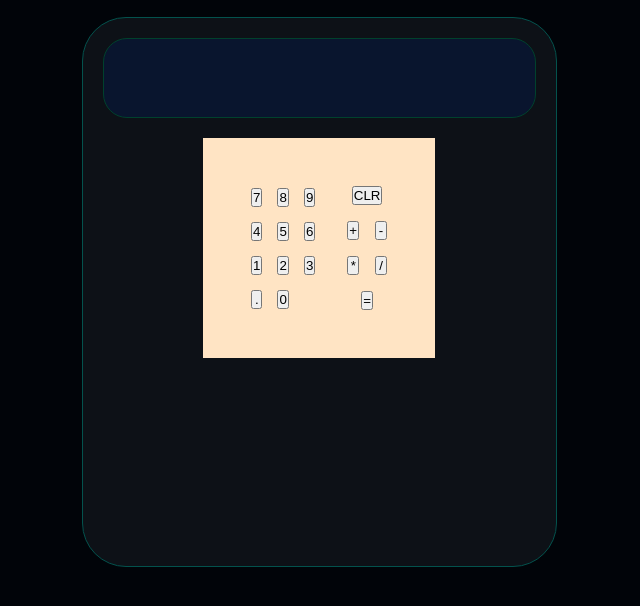
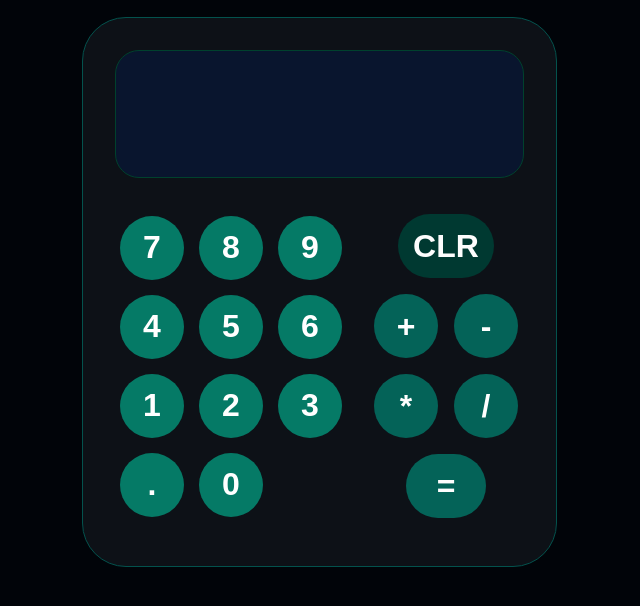
Before and after one commit to code-yashkumar/mini_projects, a plain HTML site: page calculator/index.html in a window 1280 px wide. Shown: the part 112-718 px from the top of the page, without its empty margins (321-961 px from the left). Drawn offline with Linux system fonts and the light colour scheme.

Commit message:
design complete

```diff
--- a/calculator/index.html
+++ b/calculator/index.html
@@ -29,14 +29,14 @@
                 <button>0</button>
             </div>
             <div class="oper">
-                <button>CLR</button>
+                <button class="clear">CLR</button>
                 <div class="basic">
                     <button>+</button>
                     <button>-</button>
                     <button>*</button>
                     <button>/</button>
                 </div>
-                <button>=</button>
+                <button class="equals">=</button>
             </div>
         </div>
     </div>
--- a/calculator/styles.css
+++ b/calculator/styles.css
@@ -26,7 +26,7 @@ h1 {
     min-height: 550px;
     height: auto;
     margin: 20px auto;
-    padding: 20px;
+    padding: 2em;
     border-radius: 44px;
     border: 1px solid rgb(3, 82, 77);
     background: rgb(13, 17, 23);
@@ -34,7 +34,7 @@ h1 {
 
 .display{
     width: 100%;
-    height: 80px;
+    height: 3.2em;
     border-radius: 15px;
     margin-bottom: 20px;
     font-size: 2.5rem;
@@ -48,20 +48,20 @@ h1 {
 
 
 .buttons{
+    /* padding: 2em; */
+    /* background-color: rgb(119, 165, 11); */
     display: flex;
     align-items: center;
     width: auto;
-    padding: 2em;
     justify-content: center;
     align-items: center;
     justify-self: center;
-    background-color: bisque;
 }
 
 .nums{
     display: grid;
     grid-template-columns: repeat(3, 1fr);
-    grid-gap: 15px;
+    gap: 15px;
     align-items: center;
     margin: 1em;
 }
@@ -79,3 +79,60 @@ h1 {
     grid-template-columns: repeat(2, 1fr);
     gap: 1em;
 }
+
+.nums button{
+    width: 2em;
+    height: 2em;
+    border-radius: 50%;
+    font-size: 2rem;
+    font-weight: 600;
+    border: none;
+    background: rgb(5, 122, 102);
+    color: white;
+    cursor: pointer;
+    transition: all 0.3s ease;
+}
+.nums button:hover{
+    background: rgb(3, 82, 77);
+}
+
+.oper button{
+    width: 2em;
+    height: 2em;
+    border-radius: 50%;
+    font-size: 2rem;
+    font-weight: 600;
+    border: none;
+    background: #046358;
+    color: rgb(255, 255, 255);
+    cursor: pointer;
+    transition: all 0.3s ease;
+}
+.oper button:hover{
+    background: rgb(3, 82, 77);
+}
+.oper .clear {
+    background: #003931;
+    border-radius: 3em;
+    color: rgb(253, 253, 253);
+    width: 3em;
+}
+.oper .equals {
+    /* background: #003931; */
+    border-radius: 3em;
+    color: rgb(253, 253, 253);
+    width: 2.5em;
+}
+
+.oper .clear:hover {
+    background: rgb(77, 0, 9);
+}
+
+.oper .equals:hover {
+    background: rgb(2, 54, 45);
+}
+
+#input{
+    color: white;
+    font-family: 'Segoe UI', Tahoma, Geneva, Verdana, sans-serif;
+    }
```
